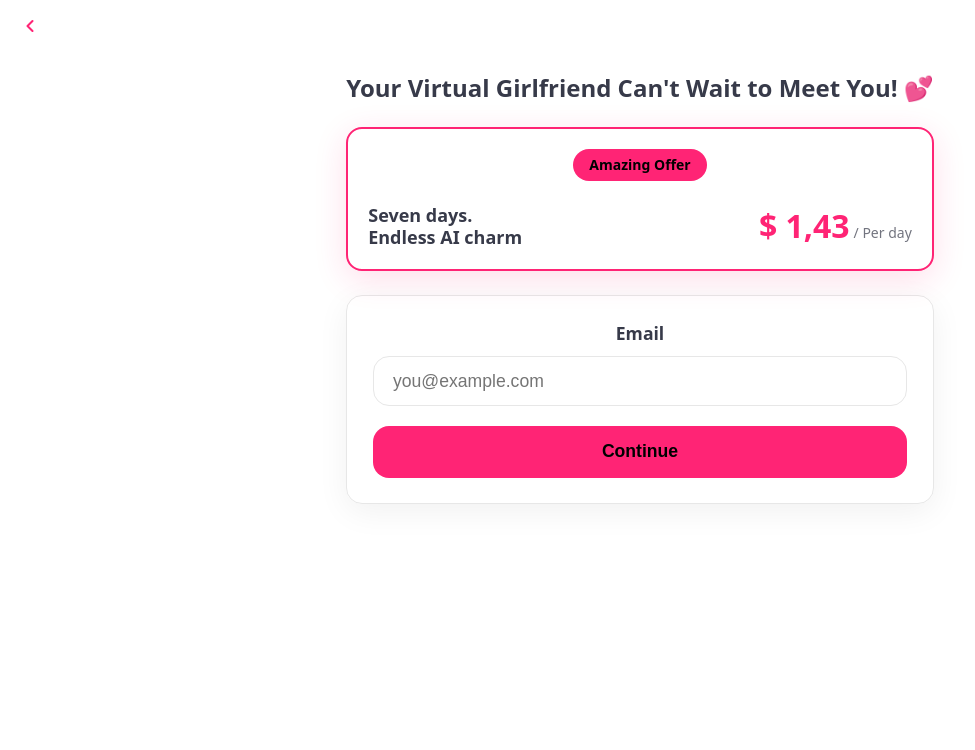
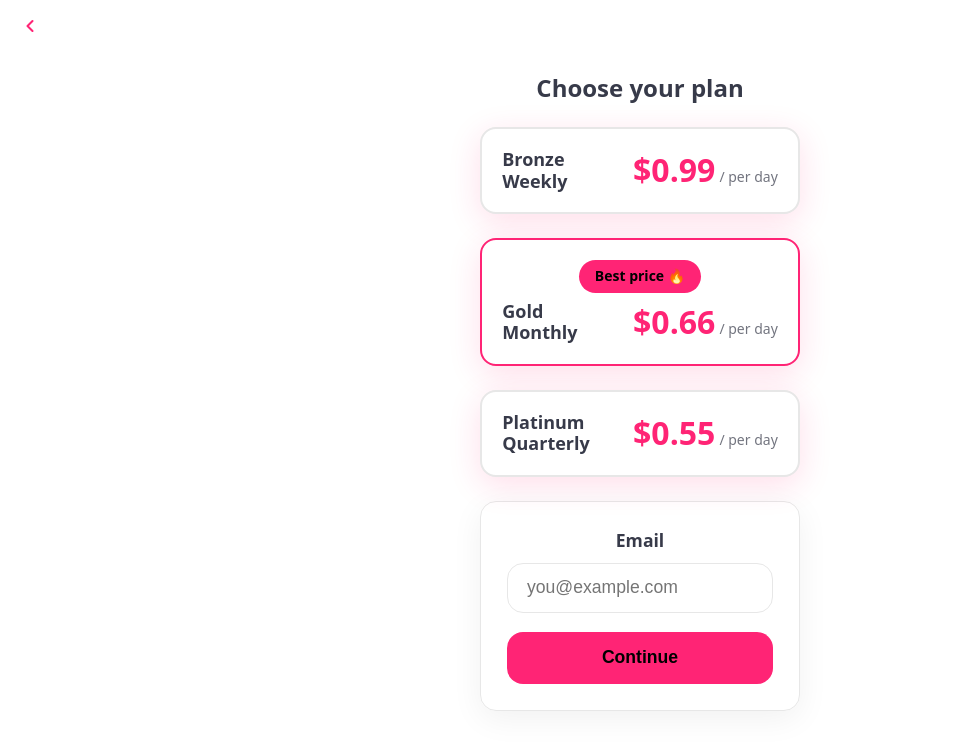
Before and after one commit to pogosyan-source/gfgf, a plain HTML site: page payment.html in a window 1280 px wide. Shown: the whole page, without its empty margins (0-975 px from the left). Drawn offline with Linux system fonts and the light colour scheme.

Commit message:
feat(paywall): English copy + plan selector (ids 5/2/3); checkout texts updated

```diff
--- a/payment.html
+++ b/payment.html
@@ -281,22 +281,8 @@
     </header>
 
     <main class="payment-section">
-        <h2 class="payment-title">Your Virtual Girlfriend Can't Wait to Meet You! 💕</h2>
-        <div class="payment-plan">
-            <div class="payment-container">
-                <div class="payment-recommended">Amazing Offer</div>
-            </div>
-            <div class="payment-plan-wrapper">
-                <div class="wrapper">
-                    <div class="text-bold-24">Seven days.</div>
-                    <div class="text-bold-24">Endless AI charm</div>
-                </div>
-                <div class="money">
-                    <div class="payment-plan-price">$ 1,43</div>
-                    <div class="text-dark-14">/ Per day</div>
-                </div>
-            </div>
-        </div>
+        <h2 class="payment-title">Choose your plan</h2>
+        <div class="plans" id="plans"></div>
 
         <div id="paywall-error" class="error-box" style="display:none"></div>
         <form id="form-el" onsubmit="submitRegistration(event)" class="paywall-form">
@@ -304,7 +290,7 @@
             <label for="emailInput" class="paywall-label">Email</label>
             <input id="emailInput" name="emailInput" type="email" class="paywall-input" placeholder="you@example.com" required />
           </div>
-          <input type="hidden" name="product_id" value="1" />
+          <input type="hidden" name="product_id" id="product_id" value="2" />
           <input type="hidden" name="method_id" value="1" />
           <button type="submit" class="btn-primary">Continue</button>
         </form>
@@ -320,6 +306,46 @@
             window.history.back();
         }
     }
+    // Plans like on screenshot: 7 days (id 5), 1 month (id 2), 3 months (id 3)
+    (function renderPlans(){
+      var plansEl = document.getElementById('plans');
+      if (!plansEl) return;
+      var plans = [
+        { id: '5', tier: 'Bronze', label: 'Weekly', badge: '', price: '$0.99', per: 'per day' },
+        { id: '2', tier: 'Gold', label: 'Monthly', badge: 'Best price 🔥', price: '$0.66', per: 'per day', recommended: true },
+        { id: '3', tier: 'Platinum', label: 'Quarterly', badge: '', price: '$0.55', per: 'per day' }
+      ];
+      var current = '2';
+      var css = function(c){ return c.filter(Boolean).join(' '); };
+      plansEl.innerHTML = plans.map(function(p){
+        var active = p.id === current;
+        return (
+          '<div class="payment-plan" data-id="'+p.id+'" role="button" tabindex="0" aria-pressed="'+(active?'true':'false')+'">'
+          + (p.badge?('<div class="payment-recommended">'+p.badge+'</div>'):'')
+          + '<div class="payment-plan-wrapper">'
+          +   '<div class="wrapper">'
+          +     '<div class="text-bold-24">'+p.tier+'</div>'
+          +     '<div class="text-bold-24">'+p.label+'</div>'
+          +   '</div>'
+          +   '<div class="money">'
+          +     '<div class="payment-plan-price">'+p.price+'</div>'
+          +     '<div class="text-dark-14">/ '+p.per+'</div>'
+          +   '</div>'
+          + '</div>'
+          + '</div>'
+        );
+      }).join('');
+      function select(id){
+        current = id;
+        try { document.getElementById('product_id').value = id; } catch(e){}
+        [].slice.call(plansEl.querySelectorAll('.payment-plan')).forEach(function(card){
+          card.style.borderColor = (card.getAttribute('data-id')===id)? '#FF2475':'#E7E7E7';
+        });
+      }
+      plansEl.addEventListener('click', function(e){ var card=e.target.closest('.payment-plan'); if (!card) return; select(card.getAttribute('data-id')); });
+      plansEl.addEventListener('keydown', function(e){ if(e.key==='Enter'||e.key===' '){ var card=e.target.closest('.payment-plan'); if (!card) return; e.preventDefault(); select(card.getAttribute('data-id')); }});
+      select(current);
+    })();
 </script>
 </body>
 </html>
```
Also changed, not shown: checkout.html (+4 -4 lines).
